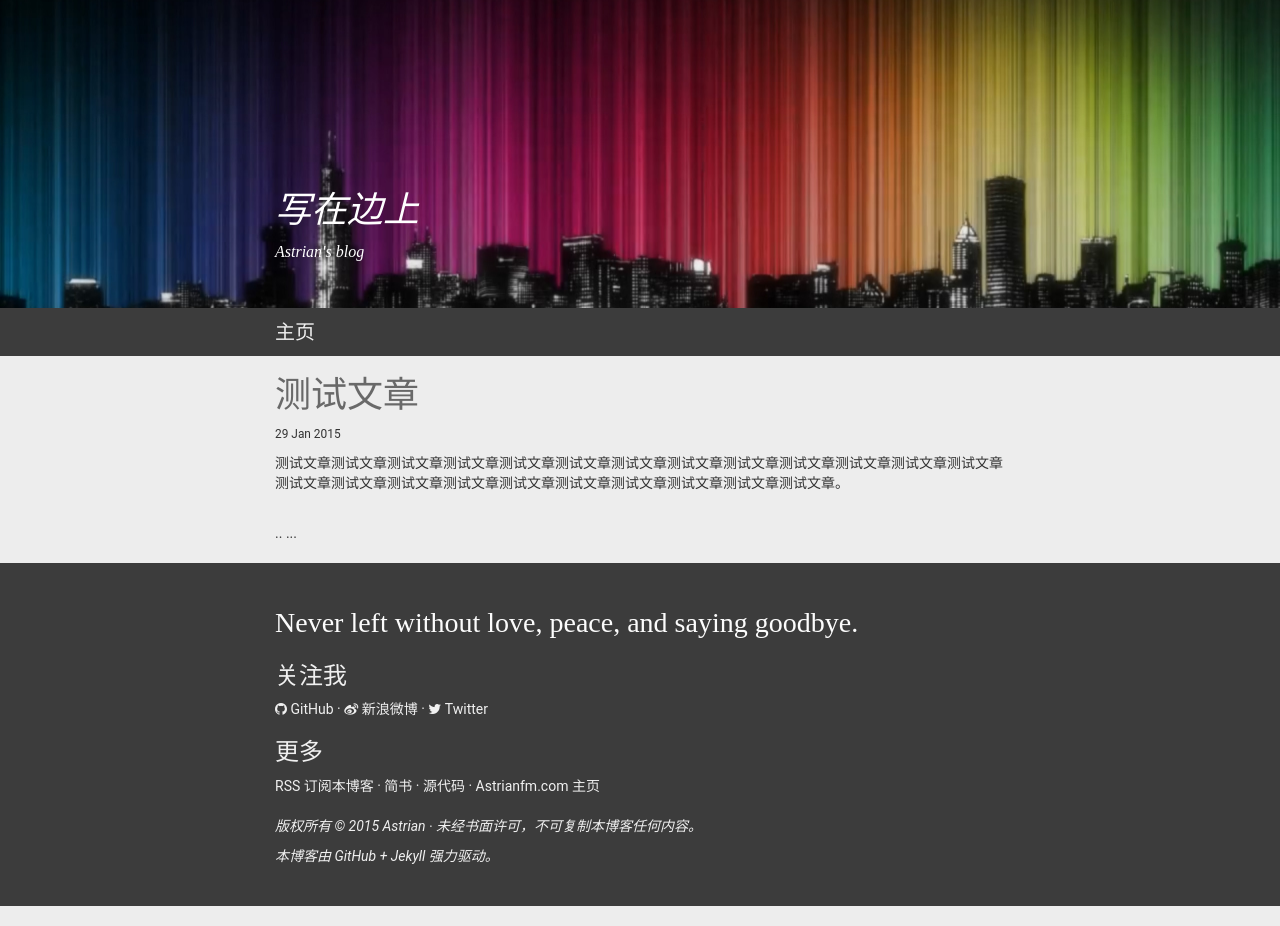
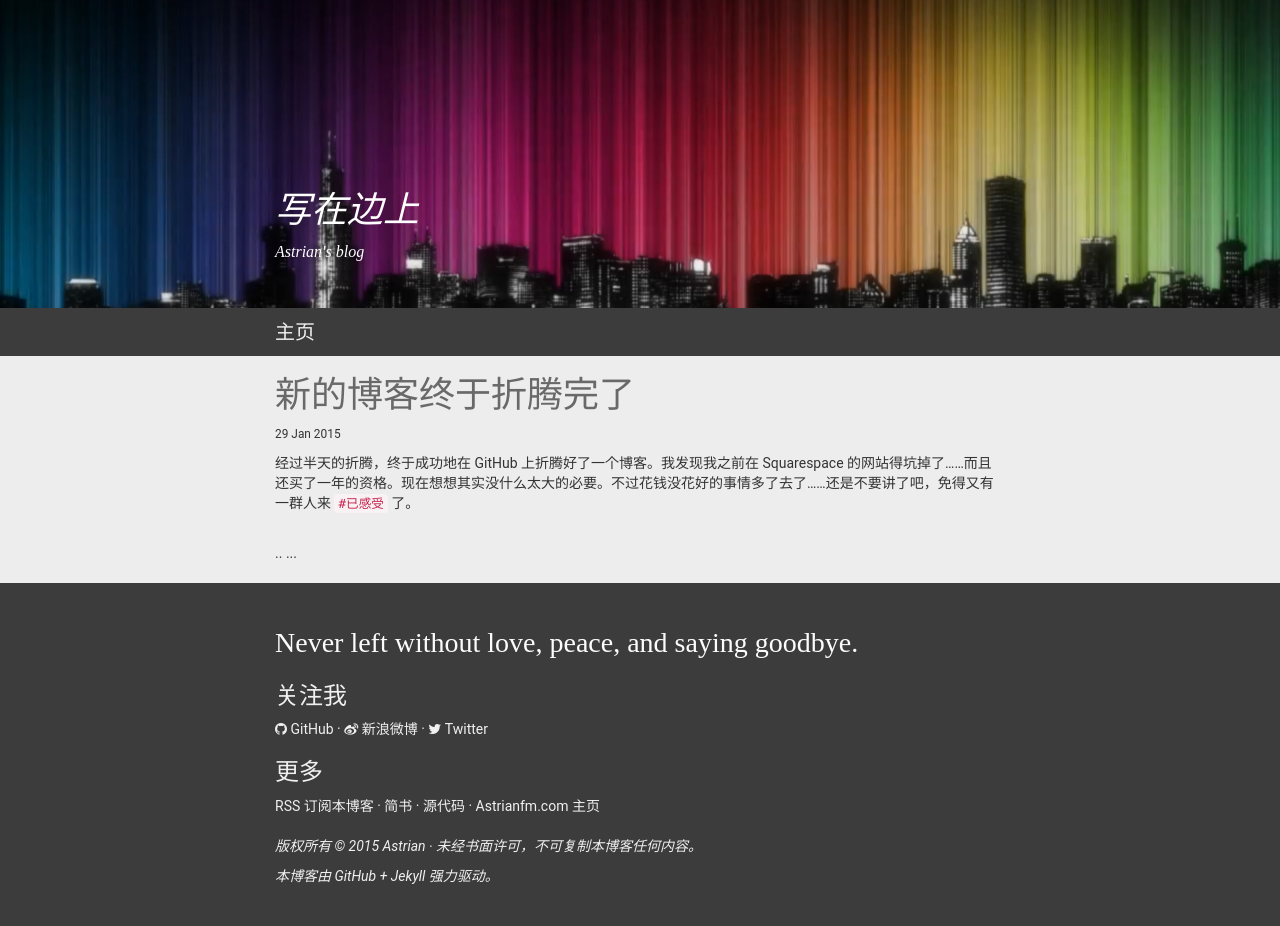
Before and after one commit to zqm1999/zqm1999.github.io, a Jekyll site: the page built from index.htm, in a window 1280 px wide. Built offline with Jekyll 4.4.1, drawn with Linux system fonts in a browser that asks for light colours; nearby versions of some CDN libraries; some web fonts are replaced; Markdown is read by kramdown in place of the engine named in the settings.

Commit message:
新增评论功能，顺便写篇文章

```diff
--- a/_posts/2015-01-29-article-test.md
+++ /dev/null
@@ -1,9 +0,0 @@
----
-layout: article
-title: 测试文章
-categories: test
----
-
-测试文章测试文章测试文章测试文章测试文章测试文章测试文章测试文章测试文章测试文章测试文章测试文章测试文章测试文章测试文章测试文章测试文章测试文章测试文章测试文章测试文章测试文章测试文章。
-
-文章测试文章测试文章测试文章测试文章测试文章测试文章测试文章测试文章测试文章测试文章测试文章测试文章测试文章测试文章测试文章测试文章测试文章测试文章测试文章测试文章测试文章测试文章测试。
```
Also changed, not shown: _layouts/article.html (+14 -1 lines), _posts/2015-01-29-Struggle-for-new-blog.md (added, +11 -0 lines).
